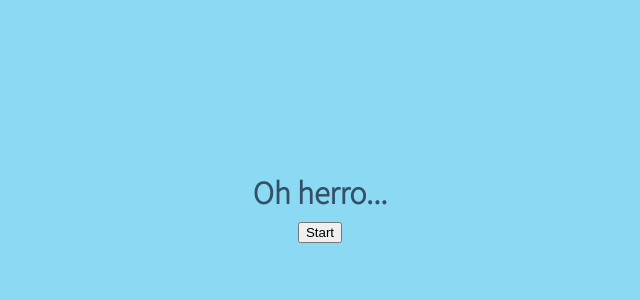
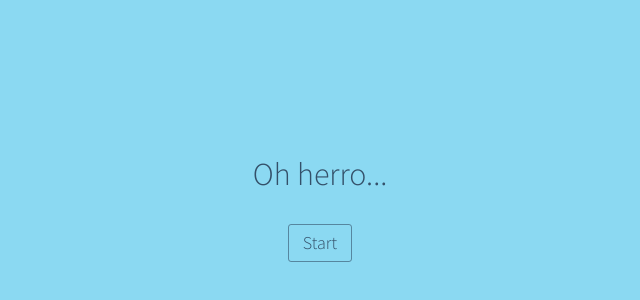
Before and after one commit to tomcheng/blockturnal, a website built with webpack: page public/index.html in a window 1280 px wide. Shown: the part 192-492 px from the top of the page, without its empty margins (320-960 px from the left). Built offline with nearby package versions, Linux system fonts and the light colour scheme.

Commit message:
Style buttons

```diff
--- a/public/index.html
+++ b/public/index.html
@@ -4,83 +4,8 @@
   <meta charset="utf-8">
   <title>Blocks</title>
   <link href="https://fonts.googleapis.com/css?family=Source+Sans+Pro:300" rel="stylesheet">
-  <style>
-    body, html {
-      margin: 0;
-      padding: 0;
-      font-family: "Source Sans Pro", "Helvetica Neue", Helvetica, Arial, sans-serif;
-      font-weight: 300;
-      color: #345069;
-    }
-    canvas {
-      width: 100%;
-      height: 100%;
-      display: block;
-    }
-    h1 {
-      margin: 0 0 8px;
-      text-align: center;
-    }
-    h2 {
-      margin: 0 0 32px;
-      font-size: 21px;
-      line-height: 32px;
-      text-align: center;
-    }
-    #score {
-      position: absolute;
-      z-index: 1;
-      top: 15px;
-      right: 25px;
-      font-size: 48px;
-      line-height: 48px;
-      letter-spacing: 2px;
-    }
-    #start-screen, #end-screen {
-      position: fixed;
-      z-index: 2;
-      top: 0;
-      right: 0;
-      left: 0;
-      bottom: 0;
-    }
-    #end-screen {
-      display: none;
-    }
-    .background {
-      position: absolute;
-      top: 0;
-      right: 0;
-      left: 0;
-      bottom: 0;
-      background-color: #8bd9f2;
-      transition: opacity 0.8s ease-in-out 0.2s;
-    }
-    .inactive .background {
-      opacity: 0;
-    }
-    .active .background {
-      opacity: 0.8;
-    }
-    .screen-content {
-      position: absolute;
-      top: 0;
-      right: 0;
-      left: 0;
-      bottom: 0;
-      display: flex;
-      flex-direction: column;
-      justify-content: center;
-      align-items: center;
-      transition: opacity 0.4s ease-in-out 1.2s;
-    }
-    .inactive .screen-content {
-      opacity: 0;
-    }
-    .active .screen-content {
-      opacity: 1;
-    }
-  </style>
+  <link href="./reset.css" type="text/css" rel="stylesheet">
+  <link href="./styles.css" type="text/css" rel="stylesheet">
 </head>
 <body>
 <div id="score"></div>
@@ -88,8 +13,9 @@
   <div class="background"></div>
   <div class="screen-content">
     <h1>Oh herro...</h1>
-    <div>
-      <button id="start-button">Start</button>
+    <div class="button" id="start-button">
+      <div class="button-border"></div>
+      Start
     </div>
   </div>
 </div>
@@ -101,8 +27,9 @@
       Final Score: <span id="final-score"></span><br />
       High Score: <span id="high-score"></span>
     </h2>
-    <div>
-      <button id="restart-button">Try Again</button>
+    <div class="button" id="restart-button">
+      <div class="button-border"></div>
+      Try Again
     </div>
   </div>
 </div>
--- /dev/null
+++ b/public/reset.css
@@ -0,0 +1,48 @@
+/* http://meyerweb.com/eric/tools/css/reset/
+   v2.0 | 20110126
+   License: none (public domain)
+*/
+
+html, body, div, span, applet, object, iframe,
+h1, h2, h3, h4, h5, h6, p, blockquote, pre,
+a, abbr, acronym, address, big, cite, code,
+del, dfn, em, img, ins, kbd, q, s, samp,
+small, strike, strong, sub, sup, tt, var,
+b, u, i, center,
+dl, dt, dd, ol, ul, li,
+fieldset, form, label, legend,
+table, caption, tbody, tfoot, thead, tr, th, td,
+article, aside, canvas, details, embed,
+figure, figcaption, footer, header, hgroup,
+menu, nav, output, ruby, section, summary,
+time, mark, audio, video {
+  margin: 0;
+  padding: 0;
+  border: 0;
+  font-size: 100%;
+  font: inherit;
+  vertical-align: baseline;
+}
+/* HTML5 display-role reset for older browsers */
+article, aside, details, figcaption, figure,
+footer, header, hgroup, menu, nav, section {
+  display: block;
+}
+body {
+  line-height: 1;
+}
+ol, ul {
+  list-style: none;
+}
+blockquote, q {
+  quotes: none;
+}
+blockquote:before, blockquote:after,
+q:before, q:after {
+  content: '';
+  content: none;
+}
+table {
+  border-collapse: collapse;
+  border-spacing: 0;
+}
--- /dev/null
+++ b/public/styles.css
@@ -0,0 +1,102 @@
+body, html {
+  font-family: "Source Sans Pro", "Helvetica Neue", Helvetica, Arial, sans-serif;
+  font-weight: 300;
+  color: #345069;
+}
+canvas {
+  width: 100%;
+  height: 100%;
+  display: block;
+}
+h1 {
+  font-size: 32px;
+  line-height: 40px;
+  margin-bottom: 10px;
+  text-align: center;
+}
+h2 {
+  font-size: 21px;
+  line-height: 28px;
+  margin-bottom: 14px;
+  text-align: center;
+}
+.button {
+  display: inline-block;
+  position: relative;
+  color: #345069;
+  border: 0;
+  font-size: 18px;
+  cursor: pointer;
+  padding: 10px 15px;
+}
+* + .button {
+  margin-top: 20px;
+}
+.button-border {
+  position: absolute;
+  top: 0;
+  right: 0;
+  left: 0;
+  bottom: 0;
+  border: 1px solid #345069;
+  border-radius: 3px;
+  opacity: 0.6;
+  transition: opacity 0.15s ease-in-out;
+}
+.button:hover .button-border {
+  border: 1px solid #345069;
+  opacity: 1;
+}
+#score {
+  position: absolute;
+  z-index: 1;
+  top: 15px;
+  right: 25px;
+  font-size: 48px;
+  line-height: 48px;
+  letter-spacing: 2px;
+}
+#start-screen, #end-screen {
+  position: fixed;
+  z-index: 2;
+  top: 0;
+  right: 0;
+  left: 0;
+  bottom: 0;
+}
+#end-screen {
+  display: none;
+}
+.background {
+  position: absolute;
+  top: 0;
+  right: 0;
+  left: 0;
+  bottom: 0;
+  background-color: #8bd9f2;
+  transition: opacity 0.8s ease-in-out 0.2s;
+}
+.inactive .background {
+  opacity: 0;
+}
+.active .background {
+  opacity: 0.8;
+}
+.screen-content {
+  position: absolute;
+  top: 0;
+  right: 0;
+  left: 0;
+  bottom: 0;
+  display: flex;
+  flex-direction: column;
+  justify-content: center;
+  align-items: center;
+  transition: opacity 0.4s ease-in-out 1.2s;
+}
+.inactive .screen-content {
+  opacity: 0;
+}
+.active .screen-content {
+  opacity: 1;
+}
```
